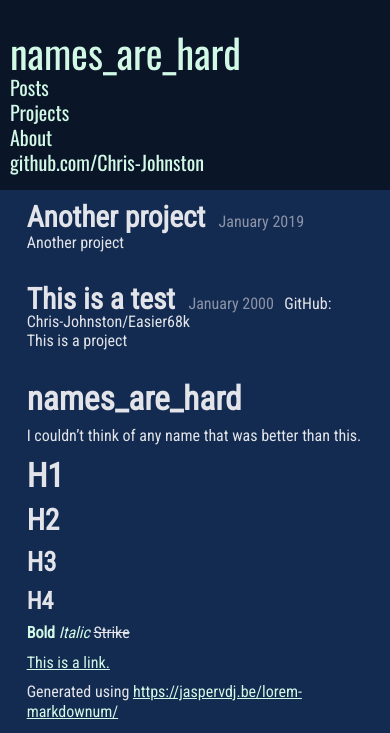
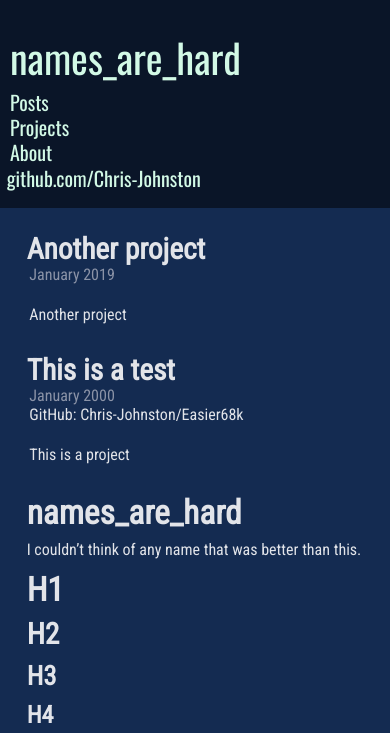
Before and after one commit to Chris-Johnston/names_are_hard, a Jekyll site: the page built from index.md, in a window 390 px wide. Shown: the top 733 px of the page. Built offline with Jekyll 4.4.1, drawn with Linux system fonts in a browser that asks for light colours; grey boxes are pictures that could not be loaded.

Commit message:
add some more responsive design to the body

```diff
--- a/_sass/names_are_hard.scss
+++ b/_sass/names_are_hard.scss
@@ -55,7 +55,7 @@ body li {
   font-family: $font-title;
 }
 
-.site-header a {
+.site-title, .site-link {
   display: inline-block;
 }
 
@@ -79,9 +79,6 @@ body li {
 
 .content-wrapper {
   padding-top: 10pt;
-}
-
-.content-wrapper {
   display: grid;
   grid-template-columns: 1fr 700px 1fr;
 }
@@ -394,20 +391,22 @@ table {
   }
 }
 
-@media only screen and (max-width: 400px) {
-
-  .content-wrapper {
+@media screen and (max-width: 400px)
+{
+  .site-header a
+  {
     display: block;
   }
+}
 
-  .site-header-tall {
-    height: auto;
-  }
-
-  .site-title {
+@media screen and (max-width: 800px)
+{
+  .site-title
+  {
     position: static;
     display: block;
     margin: 10px;
+    margin-bottom: 15px;
     width: auto;
     height: auto;
     top: auto;
@@ -416,9 +415,9 @@ table {
     font-size: 30pt;
   }
 
-  .site-header a {
+  .site-header .site-link
+  {
     position: static;
-    display: block;
     margin-left: 10px;
     margin-right: 10px;
     margin-top: 5px;
@@ -430,7 +429,7 @@ table {
     left: auto;
   }
 
-  .site-header-tall>.post-wrapper {
+  .site-header-tall > .post-wrapper {
     margin: 5px 10px;
     position: static;
     display: block;
@@ -440,6 +439,30 @@ table {
     bottom: auto;
     left: auto;
   }
+
+  .content-wrapper
+  {
+    display: block;
+  }
+
+  .project-list
+  {
+    max-width: 95%;
+  }
+
+  .project
+  {
+    .project-title
+    {
+      display: block;
+      margin-bottom: 2pt;
+    }
+    .project-date, .project-gh, .project-description
+    {
+      display: block;
+      margin: 2pt;
+    }
+  }
 }
 
 @import "syntax";
```
